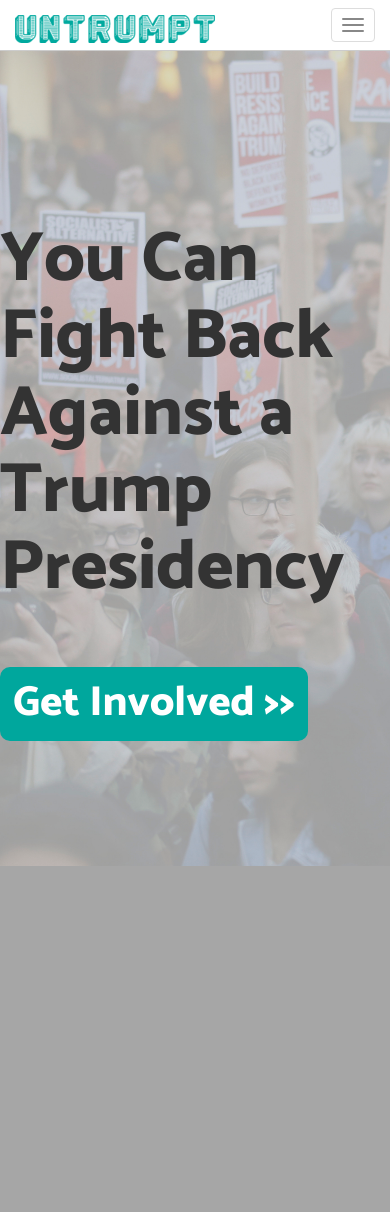
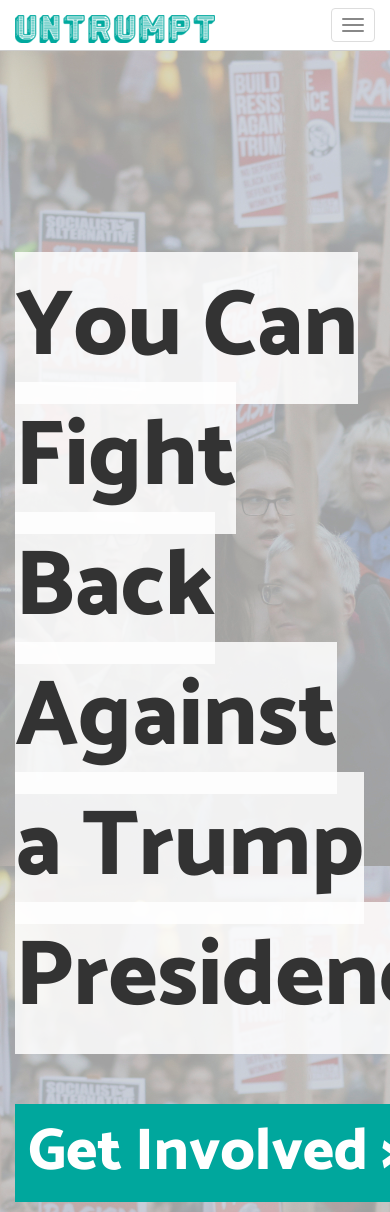
Before and after one commit to rschuster3/untrumpt, a Django app: page / in a window 390 px wide; the page is wider, and only the part inside the window is pictured. Before the commit the page ends 866 px from the top of that part, so only its background shows below. Run offline with Django 3.2, Linux system fonts and the light colour scheme; parts of the project's set-up code (start-up, migrations or seed data) failed here and were passed over; some libraries are stand-ins or nearby versions.

Commit message:
style and more mobile friendly

```diff
--- a/static/css/app.css
+++ b/static/css/app.css
@@ -46,21 +46,22 @@ body {
     font-family: "Catamaran", sans-serif;
     color: #333333;
     height: 100vh;
-    padding-top: 25vh;
+    padding-top: 30vh;
     margin-top: -50px;
 }
 
 .front-page-panel h1 {
-    font-size: 500%;
+    font-size: 11vh;
     margin-top: -10px;
     margin-bottom: 50px;
 }
 .highlight {
     background-color: rgba(255,255,255,0.85);
+    line-height: 1.4 !important;
 }
 
 .front-page-panel button {
-    border-radius: 10px;
+    border-radius: 0;
     margin-top: 10px;
     margin-bottom: 10px;
     margin-right: 10px;
@@ -69,9 +70,10 @@ body {
 .front-page-panel a {
     color: #ffffff;
     text-decoration: none;
-    font-size: 300%;
+    font-size: 7vh;
 }
 
+@media
 
 /* organizations app */
 .organization-row {
@@ -102,6 +104,7 @@ body {
     margin-right: 10px;
     font-size: 130%;
     padding: 3px;
+    line-height: 6vh;
     cursor: pointer;
     -webkit-touch-callout: none; /* iOS Safari */
     -webkit-user-select: none; /* Chrome/Safari/Opera */
--- a/templates/index.html
+++ b/templates/index.html
@@ -7,11 +7,12 @@
 {% block body_background %}style="background-image:url('{% static 'img/front_page.jpg' %}');"{% endblock body_background %}
 
 {% block jumbotron %}
+    <div class="container">
         <div class="row front-page-panel">
-        <div class="col-md-10 col-md-offset-1">
-            <h1>You Can Fight Back Against a Trump Presidency</h1>
+            <div class="col-md-12">
+                <h1><span class="highlight">You Can Fight Back Against a Trump Presidency</span></h1>
             </div>
-        <div class="col-md-10 col-md-offset-1">
+            <div class="col-md-12">
                 <button type="button" class="btn btn-secondary">
                     <a href="{% url 'organization_list' %}">Get Involved >></a>
                 </button>
@@ -25,6 +26,7 @@
     {% endcomment %}
             </div>
         </div>
+    </div>
 {% endblock jumbotron %}
 
 {% block main_content %}
--- a/templates/website_base.html
+++ b/templates/website_base.html
@@ -2,6 +2,8 @@
 
 <!DOCTYPE html>
 <head>
+    <meta name="viewport" content="width=device-width, initial-scale=1, maximum-scale=1">
+
     <title>{% block head_title %}Untrumpt{% endblock head_title %}</title>
 
     {# Import JS #}
```
Also changed, not shown: templates/organizations/organization_list.html (+10 -10 lines). Lines whose indentation alone changed are shown as unchanged.
